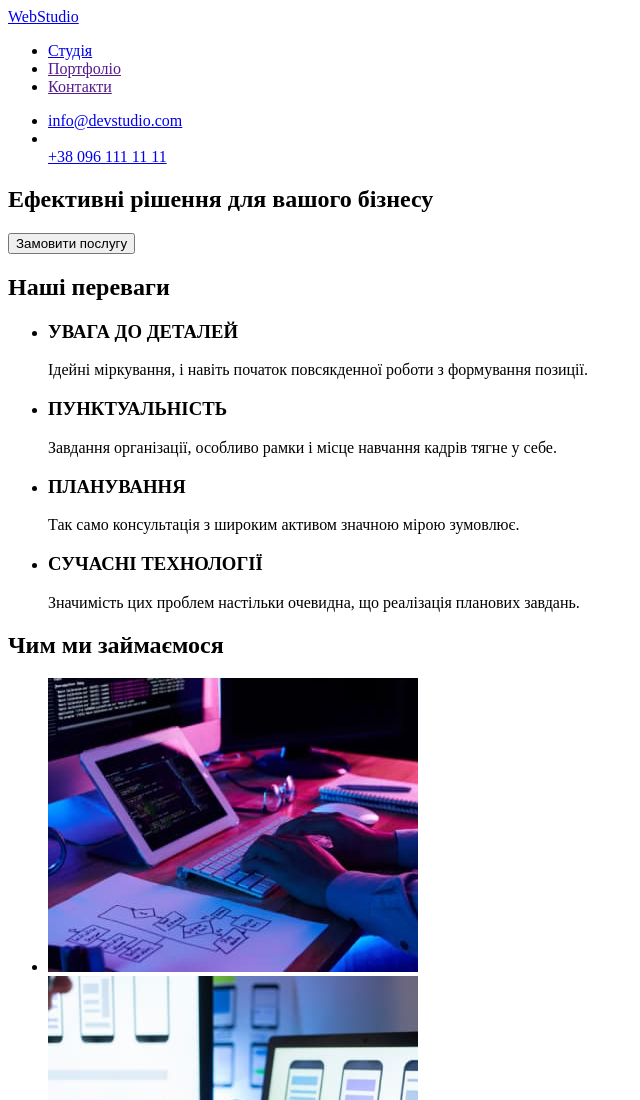
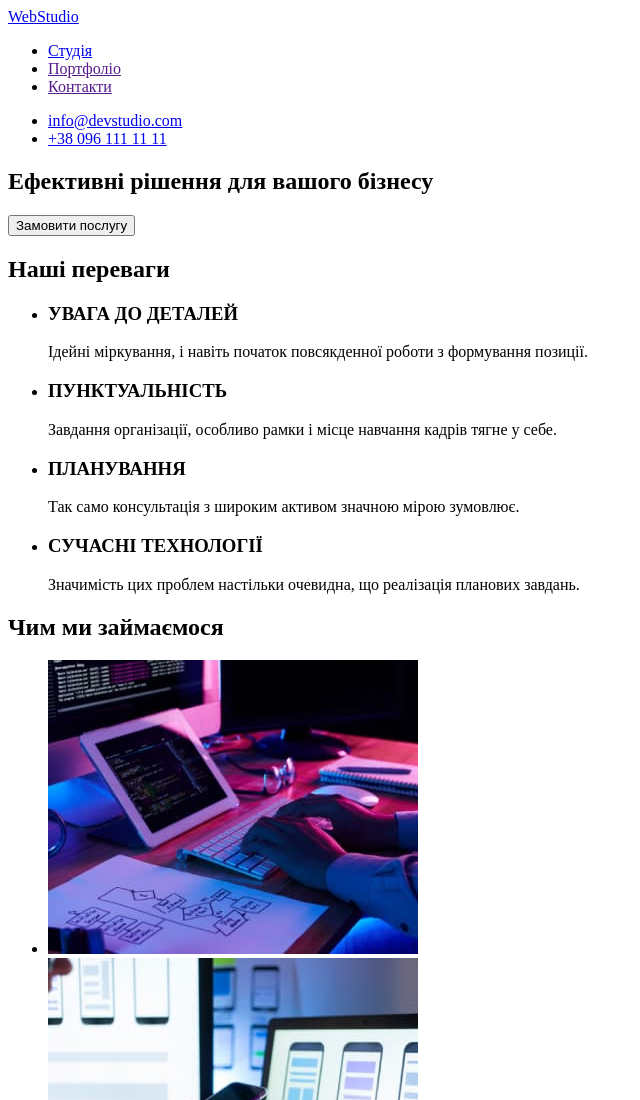
Before and after one commit to VitaliyDunyushkin/goit-markup-hw-01, a plain HTML site: page index.html in a window 1280 px wide. Shown: the top 1100 px of the page, without its empty margins (0-640 px from the left). Drawn offline with Linux system fonts and the light colour scheme.

Commit message:
Fixed-mistakes

```diff
--- a/index.html
+++ b/index.html
@@ -20,7 +20,7 @@
         </nav>
         <ul>
             <li><a href="mailto:info@devstudio.com">info@devstudio.com</a></li>
-            <li></li><a href="tel:+380961111111">+38 096 111 11 11</a></li>
+            <li><a href="tel:+380961111111">+38 096 111 11 11</a></li>
         </ul>
     </header>
 
```
